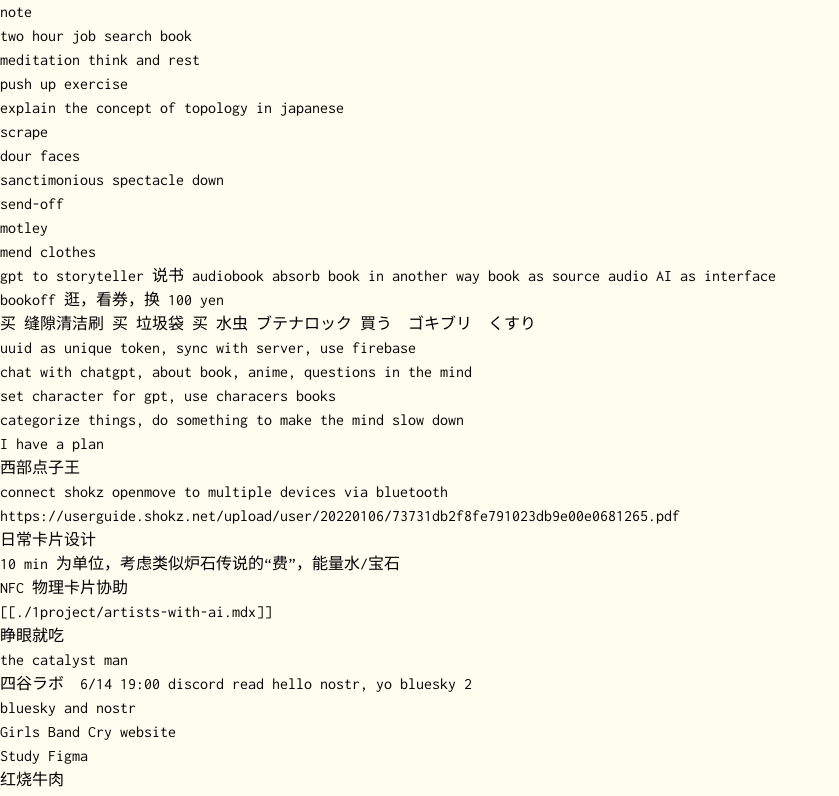
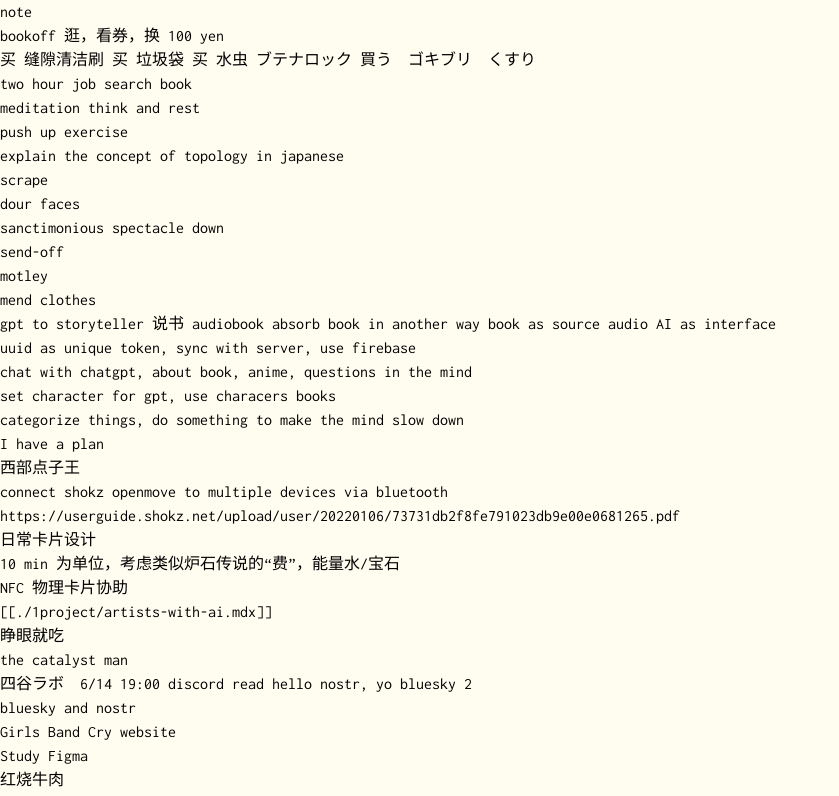
Before and after one commit to Ding-Fan/blog-nextra, a Next.js app: page /note in a window 1280 px wide. Shown: the top 796 px of the page, without its empty margins (0-839 px from the left). Built offline with nearby package versions, Linux system fonts and the light colour scheme; a web font is replaced by a local one.

Commit message:
Update note and threejs files

```diff
--- a/pages/note.mdx
+++ b/pages/note.mdx
@@ -1,4 +1,11 @@
 # note
+
+bookoff 逛，看券，换 100 yen
+
+买 缝隙清洁刷
+买 垃圾袋
+买 水虫 ブテナロック
+買う　ゴキブリ　くすり
 
 two hour job search book
 
@@ -22,13 +29,6 @@
 
 gpt to storyteller 说书 audiobook
 absorb book in another way book as source audio AI as interface
-
-bookoff 逛，看券，换 100 yen
-
-买 缝隙清洁刷
-买 垃圾袋
-买 水虫 ブテナロック
-買う　ゴキブリ　くすり
 
 uuid as unique token, sync with server, use firebase
 
--- a/pages/threejs.mdx
+++ b/pages/threejs.mdx
@@ -26,4 +26,5 @@
 
 - three js create bad apple?
 - three js create fire and lighting on finger
+  - three js create fire effect
 - three js create nier automata mini game
```
